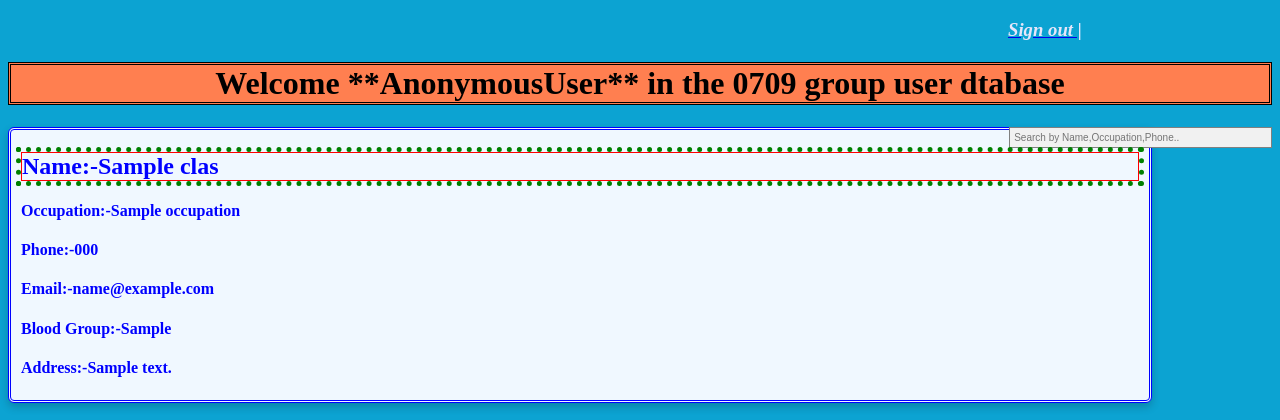
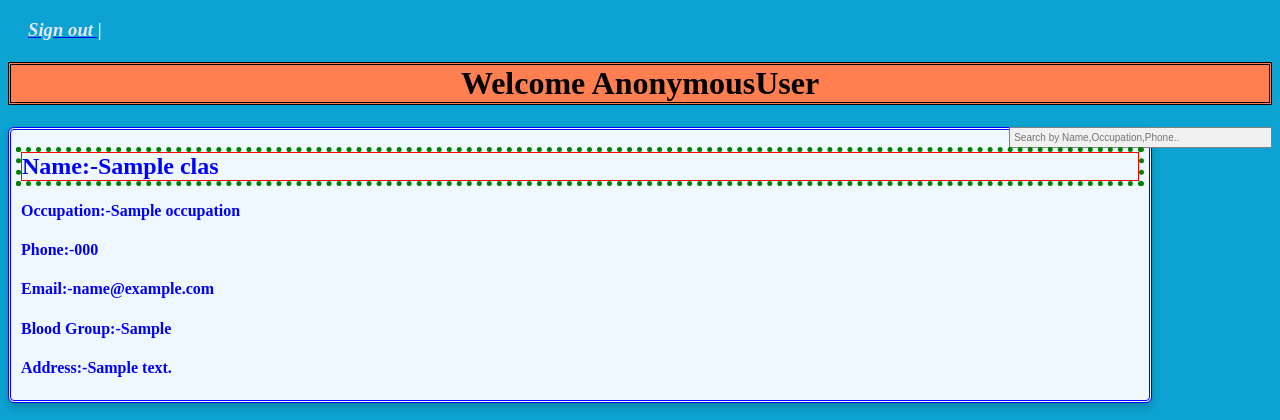
Before and after one commit to sk7050/group0709_demo_project, a Django app: template templates/infrom.html in a window 1280 px wide. Shown: the top 420 px of the page. Run offline with Django 3.2, Linux system fonts and the light colour scheme; the template is opened without the code that fills it: values that come from a table or form of the project are taken from there, others are empty; tables that the repository leaves empty hold one stand-in row (values such as "Sample post").

Commit message:
modified

```diff
--- a/templates/infrom.html
+++ b/templates/infrom.html
@@ -56,8 +56,8 @@ $(document).ready(function(){
       background: #f1f1f1;
     }
     </style>
-    <a href="\"><h3 style=" padding-left: 1000px ; color:lavender; font-style: italic;" >Sign out | </h3> </a>
-   <h1 style="background-color: coral;border-style:double;  text-align: center;">Welcome **{{ user}}** in the 0709 group user dtabase </h1>
+    <a href="\"><h3 style=" padding-left: 20px ; color:lavender; font-style: italic;" >Sign out | </h3> </a>
+   <h1 style="background-color: coral;border-style:double;  text-align: center;">Welcome {{ user}} </h1>
    <form >
     <input  id="myInput" type="text"  placeholder="Search by Name,Occupation,Phone.." >
     </form>
```
